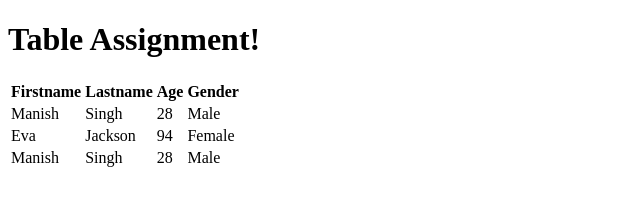
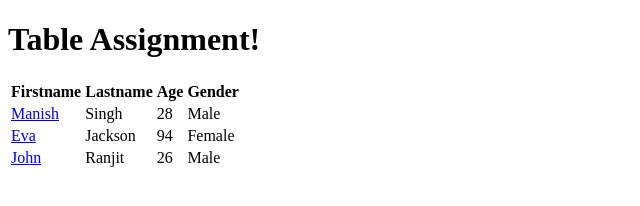
Before and after one commit to manish0521/table, a plain HTML site: page index.html in a window 1280 px wide. Shown: the whole page, without its empty margins (0-640 px from the left). Drawn offline with Linux system fonts and the light colour scheme.

Commit message:
added links

```diff
--- a/index.html
+++ b/index.html
@@ -12,22 +12,23 @@
       <th>Gender</th>
     </tr>
     <tr>
-      <td>Manish</td>
+      <td> <a href="https://www.facebook.com/manish0521?ref=bookmarks">Manish</a> </td>
+
       <td>Singh</td>
       <td>28</td>
       <td>Male</td>
 
     </tr>
     <tr>
-      <td>Eva</td>
+      <td><a href="https://www.facebook.com/search/top/?q=Eva%20Jackson">Eva </a></td>
       <td>Jackson</td>
       <td>94</td>
       <td>Female</td>
     </tr>
     <tr>
-    <td>Manish</td>
-      <td>Singh</td>
-      <td>28</td>
+    <td><a href="https://www.facebook.com/ranjit.john.54">John</a></td>
+      <td>Ranjit</td>
+      <td>26</td>
       <td>Male</td>
     </tr>
 
```
